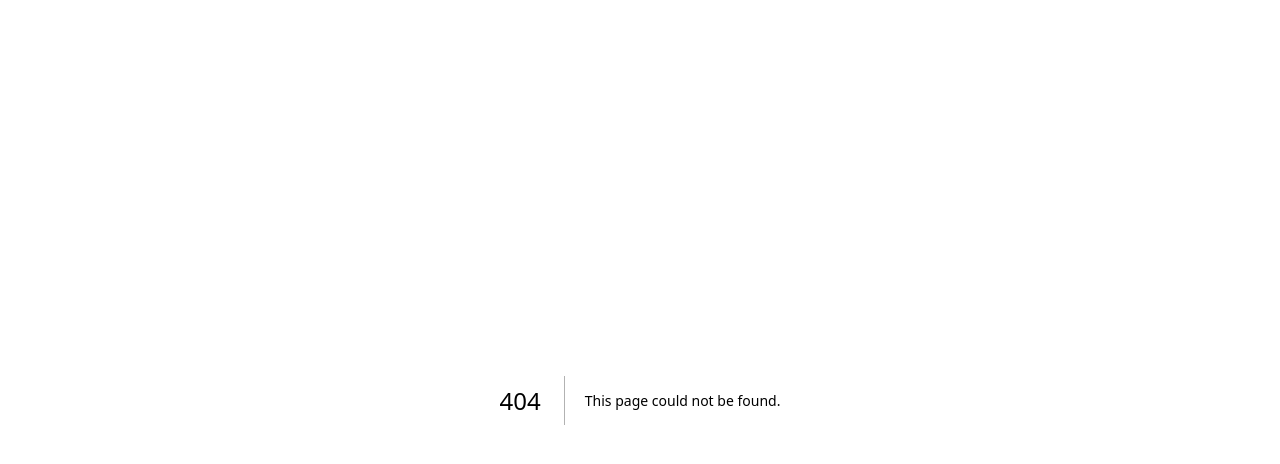
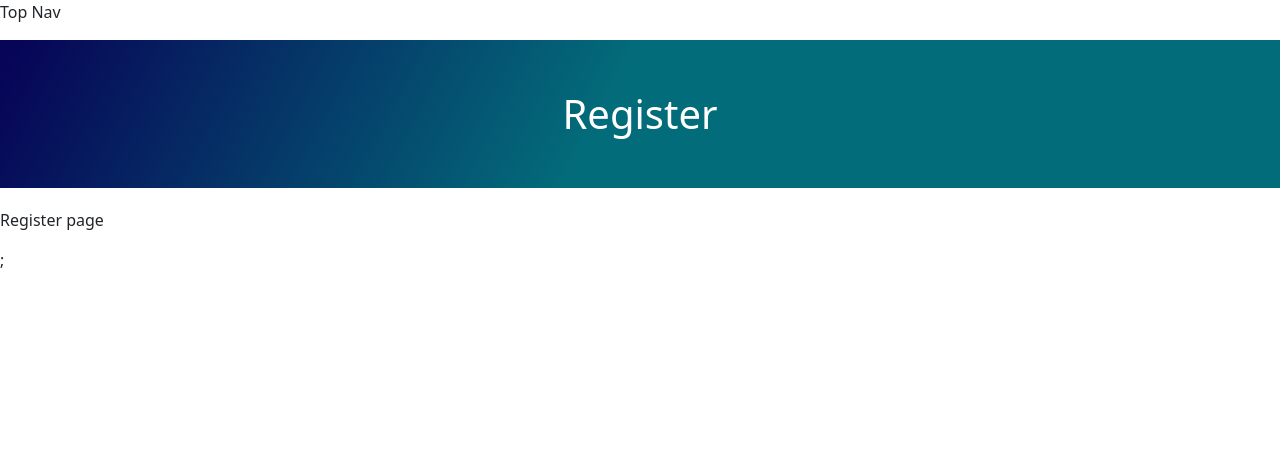
Before and after one commit to ReshmaShrema/eLearning-Market-place, a Next.js app in the folder client/: page /register in a window 1280 px wide. Before the commit this address had no page. Shown: the top 464 px of the page. Built offline with nearby package versions, Linux system fonts and the light colour scheme.

Commit message:
create login and registration pages ,top nav component

```diff
--- /dev/null
+++ b/client/components/TopNav.js
@@ -0,0 +1,8 @@
+const TopNav = ()=>{
+    return (
+        <>
+        <p>Top Nav</p>
+        </>
+    )
+}
+export default TopNav;
--- a/client/pages/_app.js
+++ b/client/pages/_app.js
@@ -1,10 +1,14 @@
+import TopNav from '../components/TopNav';
 import 'bootstrap/dist/css/bootstrap.min.css';
 import 'antd/dist/reset.css';
-import '../public/css/style.css'
+import '../public/css/style.css';
 
-function MyApp({
-    Component,pageProps
-}){
-    return <Component{...pageProps} />;
+function MyApp({ Component, pageProps }) {
+    return (
+        <>
+            <TopNav />
+            <Component {...pageProps} />;
+        </>
+    );
 }
 export default MyApp;
--- a/client/pages/index.js
+++ b/client/pages/index.js
@@ -1,7 +1,7 @@
 const Index = ()=>{
     return (
         <>
-            <h1 className="text-center bg-primary jumbotron">
+            <h1 className="text-center jumbotron">
                 {' '}
                 Hello world
             </h1>
--- /dev/null
+++ b/client/pages/register.js
@@ -0,0 +1,11 @@
+const Register = () => {
+    return (
+        <>
+            <h1 className="jumbotron">
+                Register
+            </h1>
+            <p>Register page</p>
+        </>
+    );
+};
+export default Register;
--- a/client/public/css/style.css
+++ b/client/public/css/style.css
@@ -2,4 +2,5 @@
     padding:50px;
     background: linear-gradient(117.41deg, #070557 1.65%, #036C7A 47.35%);
     color:white;
+    text-align: center;
 }
```
Also changed, not shown: client/pages/login.js (added, +9 -0 lines), 1 other file (tests, documents, lock files or other folders).
